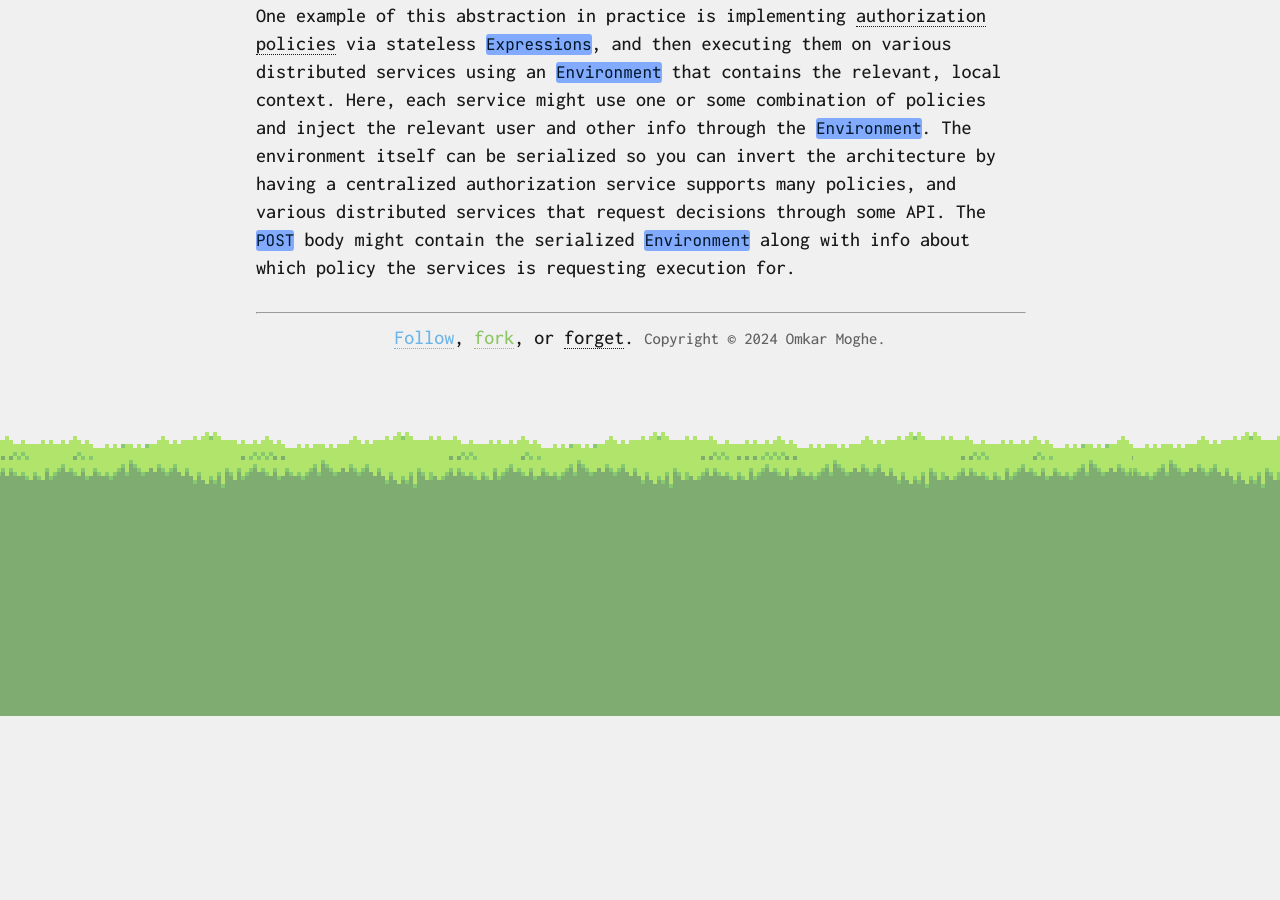
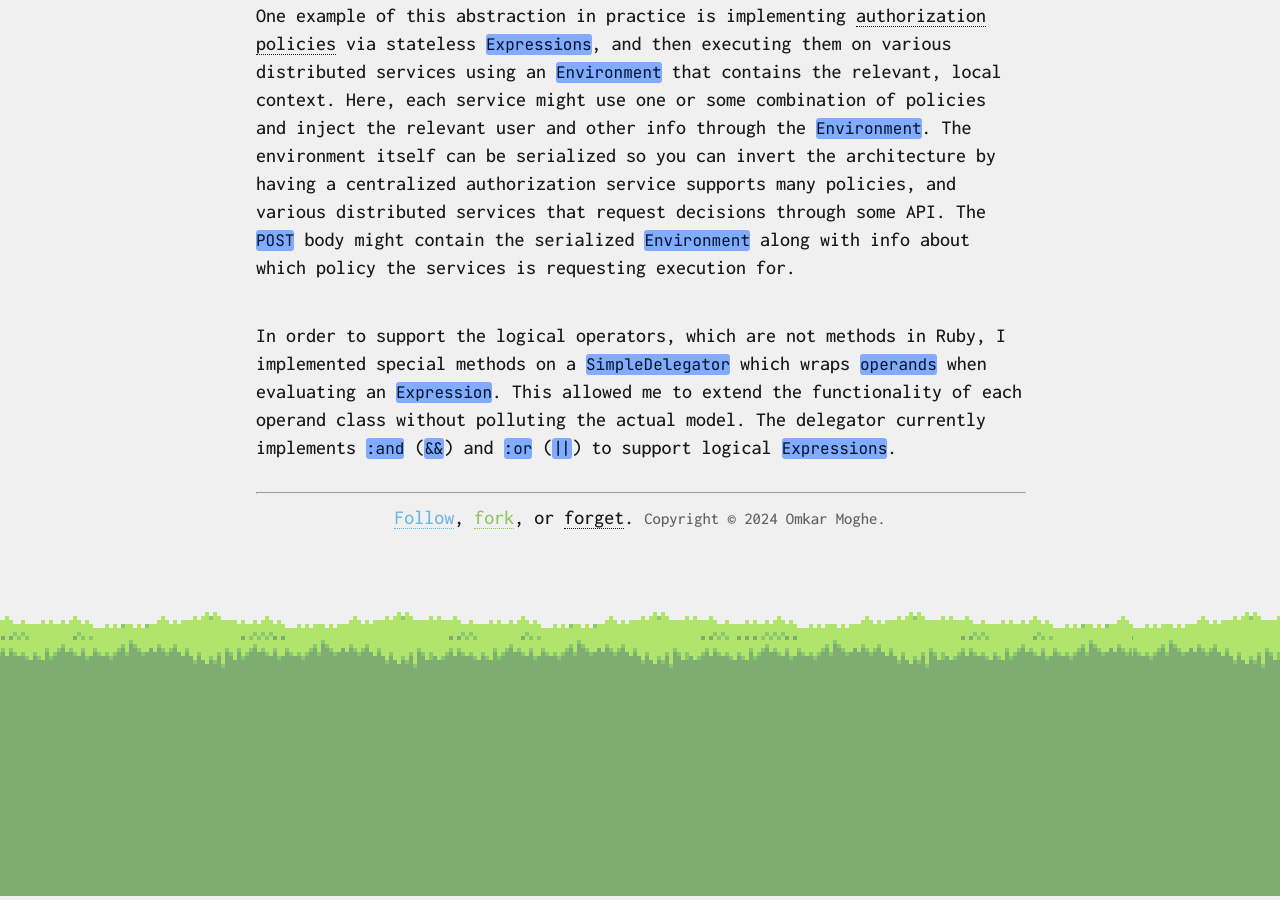
Before and after one commit to omkarmoghe/omkarmoghe.github.io, a Jekyll site: the page built from _projects/7-portable-expressions.md, in a window 1280 px wide and 900 px high, scrolled down 1584 px. Built offline with Jekyll 4.4.1, drawn with Linux system fonts in a browser that asks for light colours; nearby versions of some CDN libraries; before the commit the page ends 2304 px from its top, so only the background shows below that.

Commit message:
more content

```diff
--- a/_projects/7-portable-expressions.md
+++ b/_projects/7-portable-expressions.md
@@ -32,3 +32,5 @@ The library is made up of 4 main objects, all of which are fully JSON serializab
 `Expressions` are stateless by default and can be evaluated by any `Environment`. A procedure can be described by one or more `Expressions` _once_ and can be used multiple times. By allowing `Expressions` to be built independently of the `Environment`, the library allows your system to get instructions (`Expressions`) from one source, and the input (`Environment`) from elsewhere.
 
 One example of this abstraction in practice is implementing [authorization policies](https://github.com/omkarmoghe/portable_expressions#authorization-policies) via stateless `Expressions`, and then executing them on various distributed services using an `Environment` that contains the relevant, local context. Here, each service might use one or some combination of policies and inject the relevant user and other info through the `Environment`. The environment itself can be serialized so you can invert the architecture by having a centralized authorization service supports many policies, and various distributed services that request decisions through some API. The `POST` body might contain the serialized `Environment` along with info about which policy the services is requesting execution for.
+
+In order to support the logical operators, which are not methods in Ruby, I implemented special methods on a `SimpleDelegator` which wraps `operands` when evaluating an `Expression`. This allowed me to extend the functionality of each operand class without polluting the actual model. The delegator currently implements `:and` (`&&`) and `:or` (`||`) to support logical `Expressions`.
```
